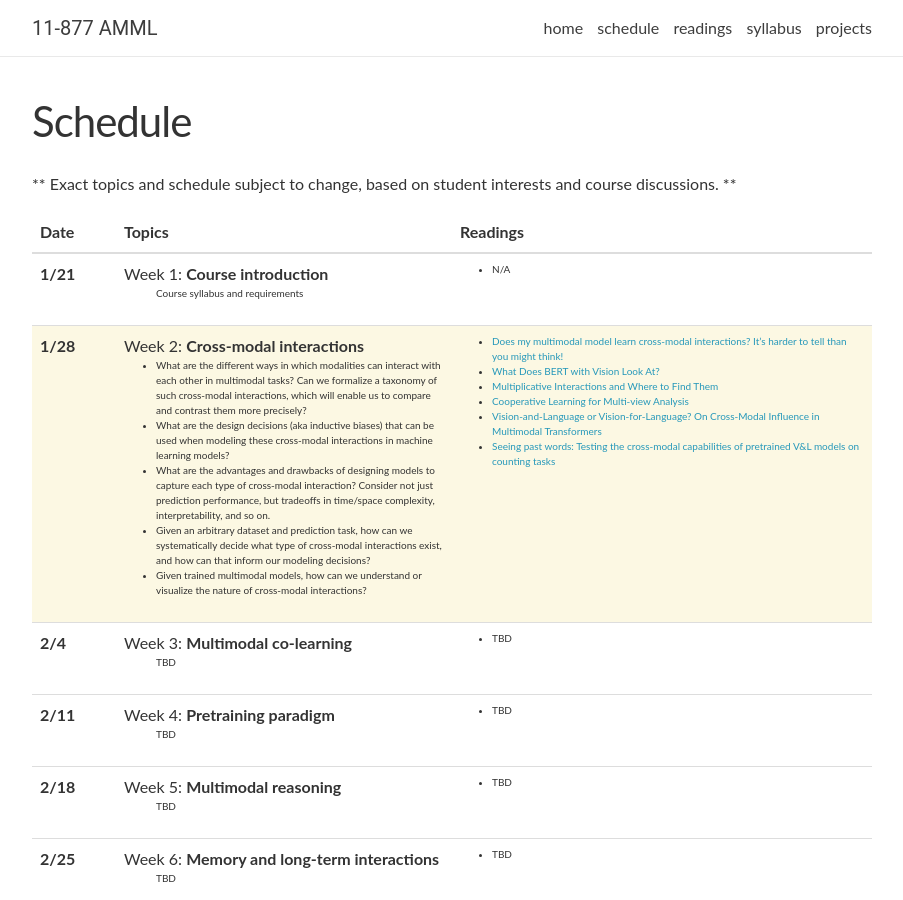
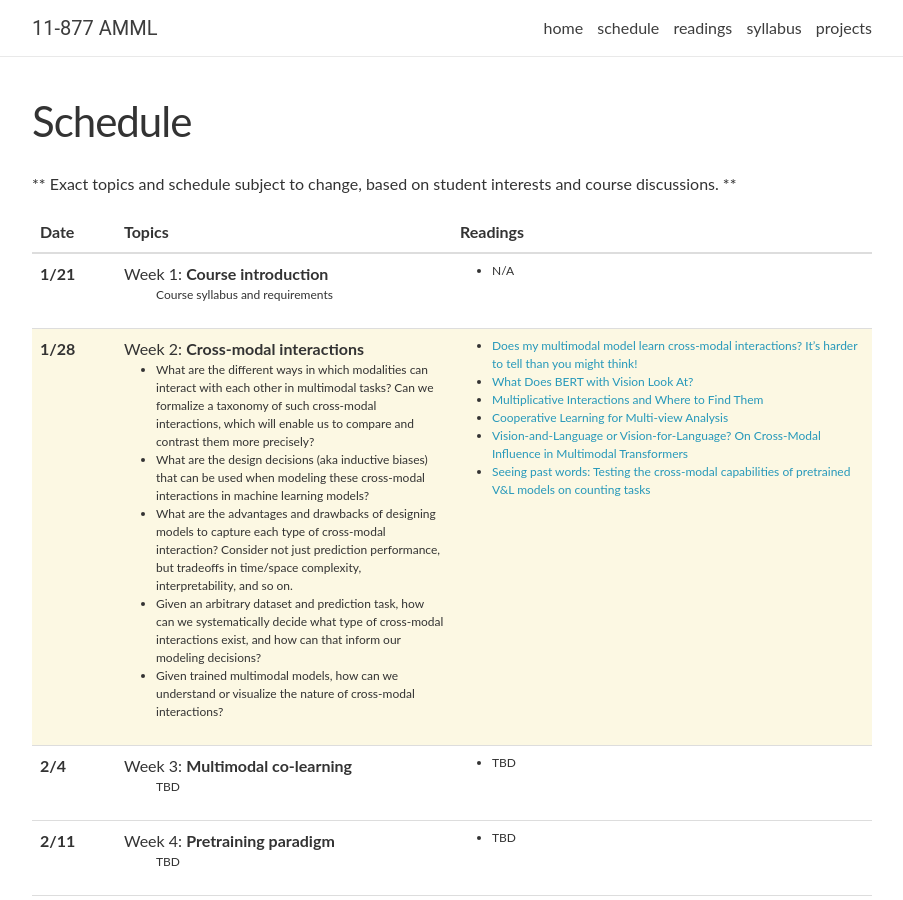
Before and after one commit to CMU-MultiComp-Lab/adv-mmml-course, a Jekyll site: the page built from _pages/schedule.md, in a window 1280 px wide and 900 px high. Shown: the whole window, without its empty margins (188-1091 px from the left). Built offline with Jekyll 4.4.1, drawn with Linux system fonts in a browser that asks for light colours; nearby versions of some CDN libraries; comment, search, counter and statistics services are not loaded.

Commit message:
Update schedule.md

```diff
--- a/_pages/schedule.md
+++ b/_pages/schedule.md
@@ -33,10 +33,10 @@ title: Schedule
         {{ lecture.title }} <br/>
             <ul>
                 {% if lecture.topics.size == 1 %}
-                <p style="font-size:10px;"> {{lecture.topics}} </p>
+                <p style="font-size:12px;"> {{lecture.topics}} </p>
                 {% elsif lecture.topics.size > 1 %}
                    {% for topic in lecture.topics %}
-                      <li style="font-size:10px;">
+                      <li style="font-size:12px;">
                          {{topic}}
                       </li>
                    {% endfor %}
@@ -46,10 +46,10 @@ title: Schedule
     <td>
         <ul>
                 {% if lecture.readings.size == 1 %}
-            <p style="font-size:10px;">{{lecture.readings}}</p>
+            <p style="font-size:12px;">{{lecture.readings}}</p>
                 {% elsif lecture.readings.size > 1 %}
                    {% for reading in lecture.readings %}
-                      <li style="font-size:10px;">
+                      <li style="font-size:12px;">
                          {{reading}}
                       </li>
                    {% endfor %}
```
